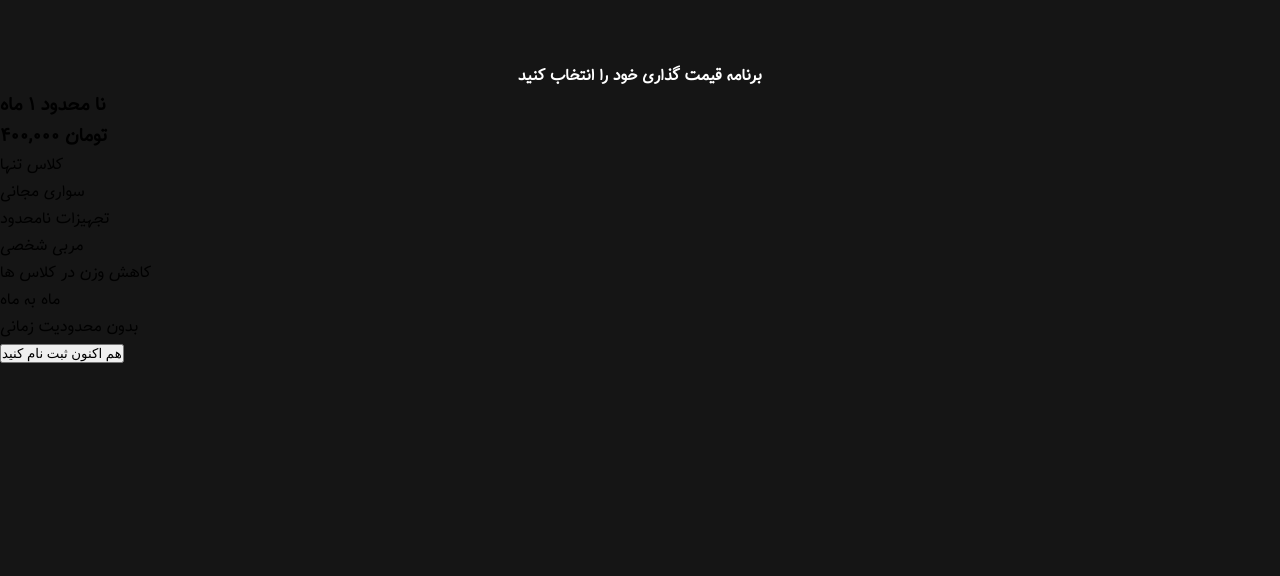
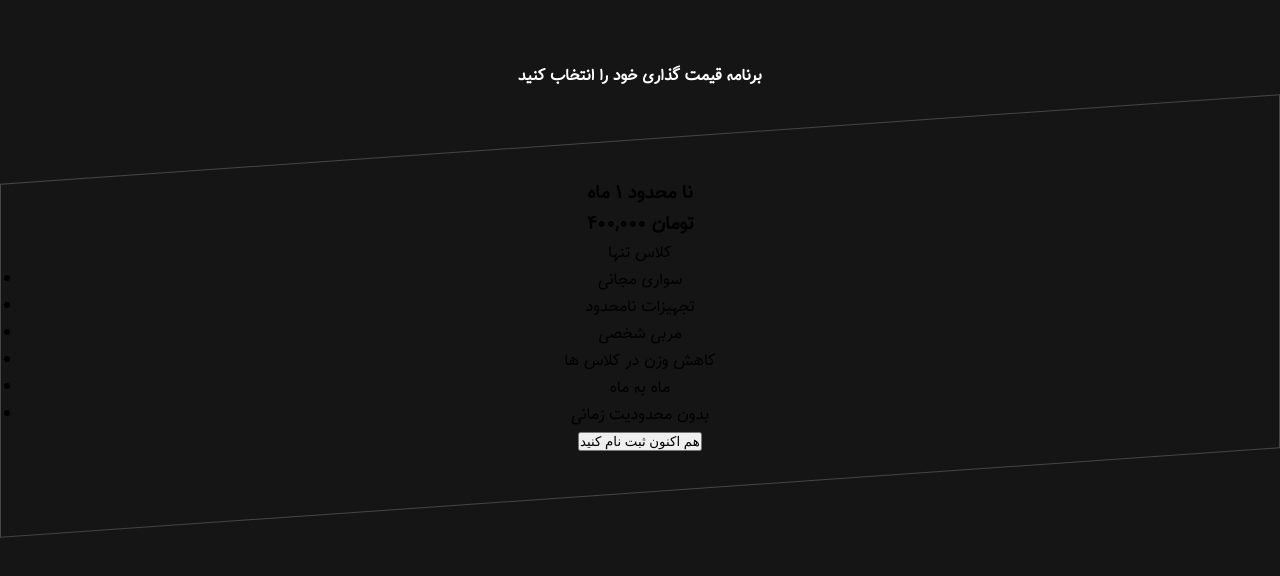
Before and after one commit to aminfarzinrad/mini-project-32-card-projcet, a plain HTML site: page index.html in a window 1280 px wide. Drawn offline with Linux system fonts and the light colour scheme.

Commit message:
add box main

```diff
--- a/css/app.css
+++ b/css/app.css
@@ -24,12 +24,27 @@ body{
     font-size: 1rem;
     font-weight: 700;
 }
-.main{}
-.box_main{}
-.title_box_main{}
-.content_box_main{}
+.main{
+    margin-top: 50px;
+}
+.box_main{
+    border: 1px solid #464646;
+    text-align: center;
+    padding: 37px 22px;
+    transform: skewY(-4deg);
+}
+.title_box_main{
+    transform: skewY(4deg);
+}
+.content_box_main{
+    transform: skewY(4deg);
+}
 .number_price_content_box{}
 .text_content_box_main{}
-.list{}
+.list{
+    transform: skewY(4deg);
+}
 .item{}
-.btn{}
+.btn{
+    transform: skewY(4deg);
+}
```
